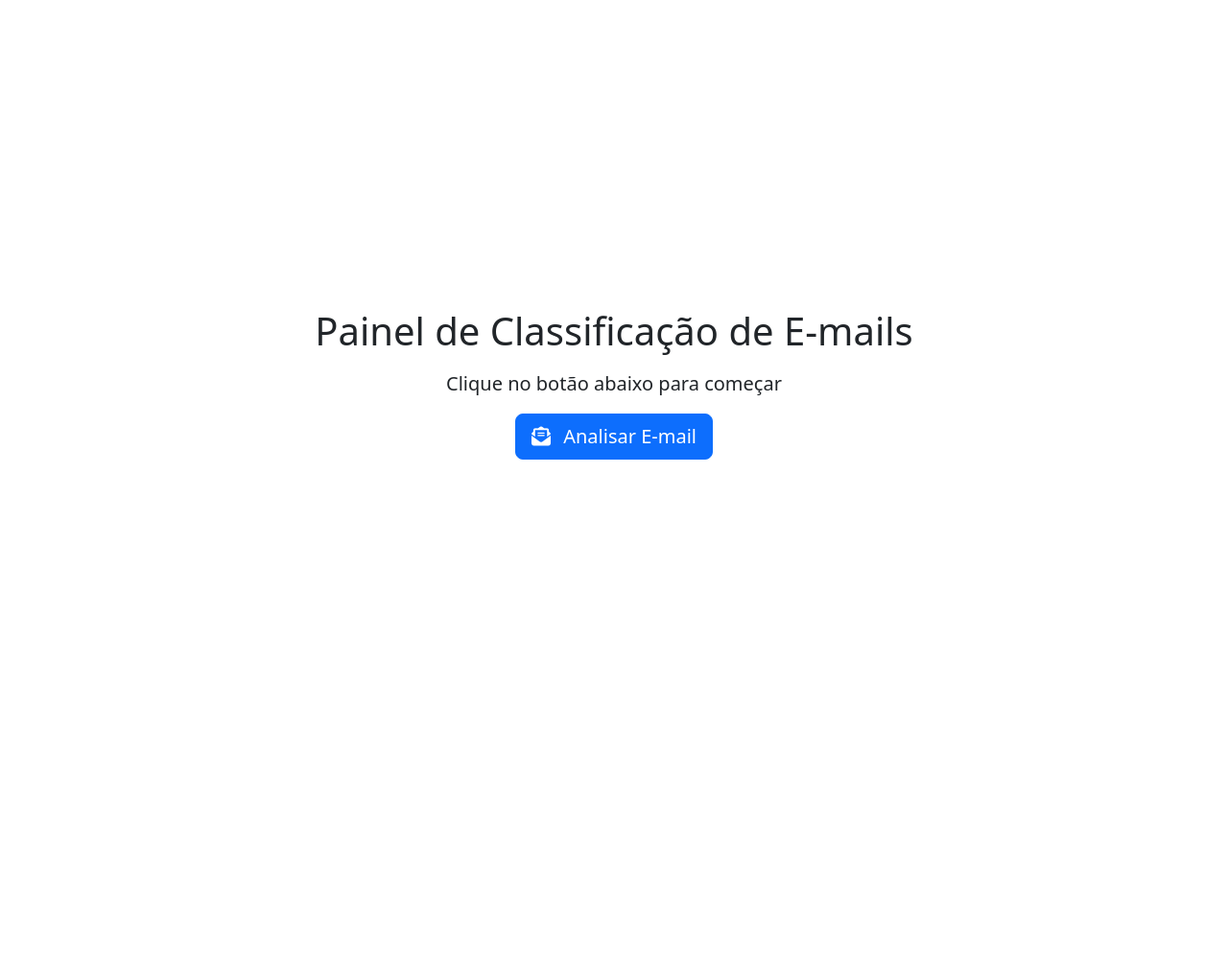
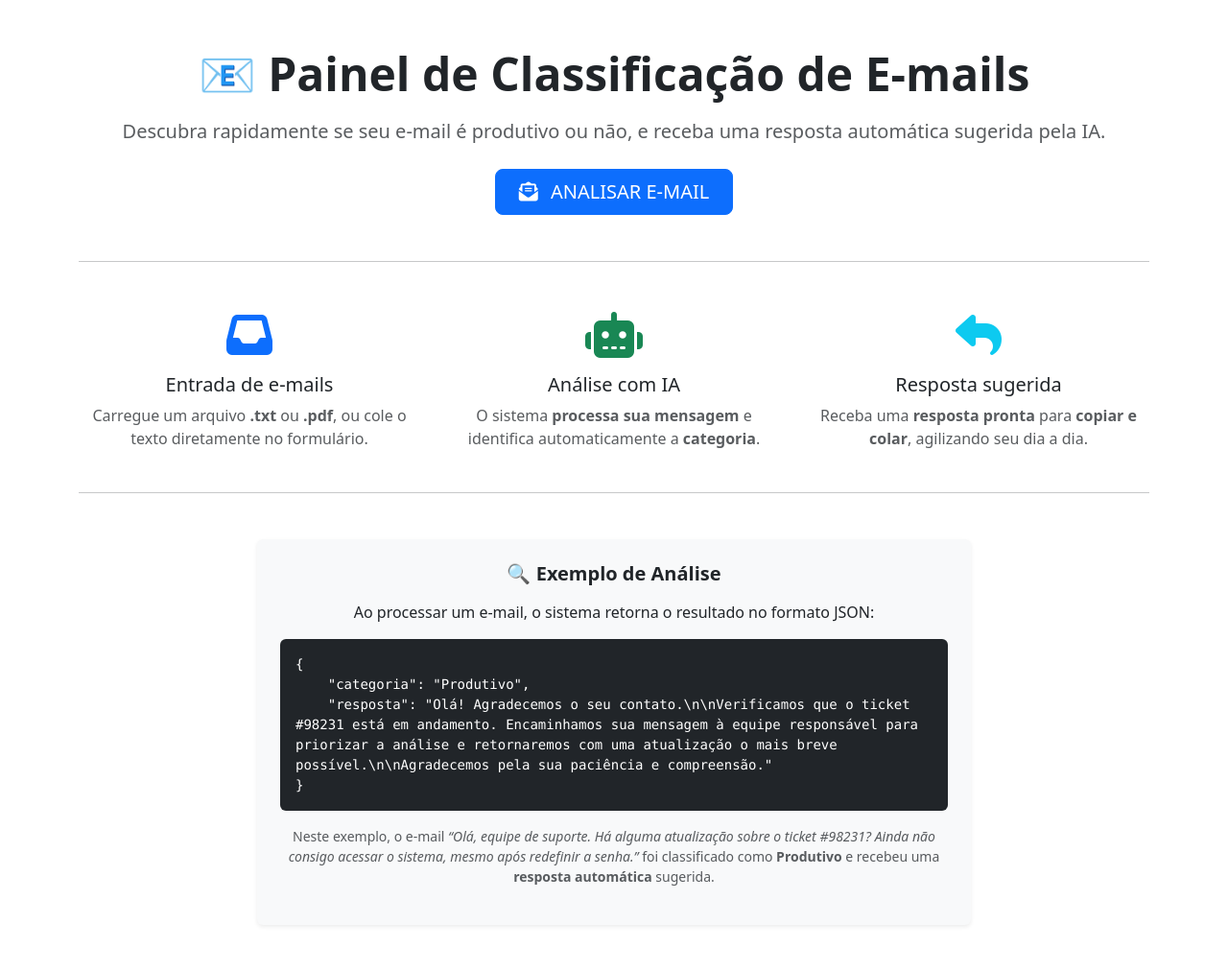
Before and after one commit to wastecoder/python-flask-email-classifier, a Flask app: page / in a window 1280 px wide. Shown: the whole page at 96% size. Before the commit the page ends 479 px from the top, so only its background shows below. Run offline with Flask 3, Linux system fonts and the light colour scheme; some libraries are stand-ins or nearby versions.

Commit message:
feat(ui): improve index page for better user guidance and add JSON example

```diff
--- a/templates/index.html
+++ b/templates/index.html
@@ -2,20 +2,62 @@
 {% block title %}Página Inicial{% endblock %}
 
 {% block content %}
-<div class="d-flex justify-content-center align-items-center vh-100">
-    <div class="text-center">
-        <h1 class="mb-3">
-            Painel de Classificação de E-mails
+<div class="container py-5 text-center">
+
+    <div class="mb-5">
+        <h1 class="display-5 fw-bold mb-3">
+            📧 Painel de Classificação de E-mails
         </h1>
-
-        <p class="lead">
-            Clique no botão abaixo para começar
+        <p class="lead text-muted mb-4">
+            Descubra rapidamente se seu e-mail é <strong>produtivo ou não</strong>, e receba uma <strong>resposta automática</strong> sugerida pela IA.
         </p>
 
-        <a href="{{ url_for('email_form') }}" class="btn btn-primary btn-lg">
+        <a href="{{ url_for('email_form') }}" class="btn btn-primary btn-lg px-4 text-uppercase">
             <i class="fas fa-envelope-open-text me-2"></i>
             Analisar E-mail
         </a>
     </div>
+
+    <hr class="my-5">
+
+    <div class="row text-center">
+        <div class="col-md-4 my-1">
+            <i class="fas fa-inbox fa-3x text-primary mb-3"></i>
+            <h5>Entrada de e-mails</h5>
+            <p class="text-muted">Carregue um arquivo <strong>.txt</strong> ou <strong>.pdf</strong>, ou cole o texto diretamente no formulário.</p>
+        </div>
+
+        <div class="col-md-4 my-1">
+            <i class="fas fa-robot fa-3x text-success mb-3"></i>
+            <h5>Análise com IA</h5>
+            <p class="text-muted">O sistema <strong>processa sua mensagem</strong> e identifica automaticamente a <strong>categoria</strong>.</p>
+        </div>
+
+        <div class="col-md-4 my-1">
+            <i class="fas fa-reply fa-3x text-info mb-3"></i>
+            <h5>Resposta sugerida</h5>
+            <p class="text-muted">Receba uma <strong>resposta pronta</strong> para <strong>copiar e colar</strong>, agilizando seu dia a dia.</p>
+        </div>
+    </div>
+
+    <hr class="mt-4 mb-5">
+
+    <div class="bg-light p-4 rounded shadow-sm col-md-8 mx-auto">
+        <h5 class="fw-bold mb-3">🔍 Exemplo de Análise</h5>
+        <p class="mb-3">
+            Ao processar um e-mail, o sistema retorna o resultado no formato JSON:
+        </p>
+
+<pre class="preformatted bg-dark text-white p-3 rounded text-start">{
+    "categoria": "Produtivo",
+    "resposta": "Olá! Agradecemos o seu contato.\n\nVerificamos que o ticket #98231 está em andamento. Encaminhamos sua mensagem à equipe responsável para priorizar a análise e retornaremos com uma atualização o mais breve possível.\n\nAgradecemos pela sua paciência e compreensão."
+}</pre>
+
+                <p class="mt-3 text-muted small">
+            Neste exemplo, o e-mail <em>“Olá, equipe de suporte. Há alguma atualização sobre o ticket #98231? Ainda não consigo acessar o sistema, mesmo após redefinir a senha.”</em> foi classificado como
+            <strong>Produtivo</strong> e recebeu uma <strong>resposta automática</strong> sugerida.
+        </p>
+    </div>
+
 </div>
 {% endblock %}
--- a/templates/layouts/blank.html
+++ b/templates/layouts/blank.html
@@ -7,6 +7,9 @@
             Meu Sistema
         {% endblock %}
     </title>
+
+    <!-- Meu CSS -->
+    <link rel="stylesheet" href="{{ url_for('static', filename='css/style.css') }}">
 
     <!-- Font Awesome -->
     <script src="https://kit.fontawesome.com/2c832842b1.js" crossorigin="anonymous"></script>
```
